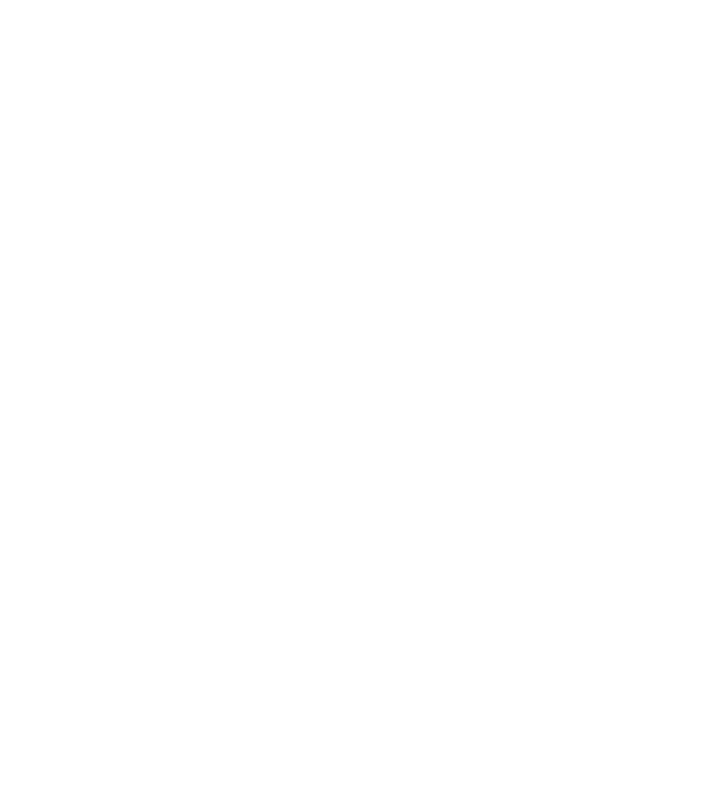
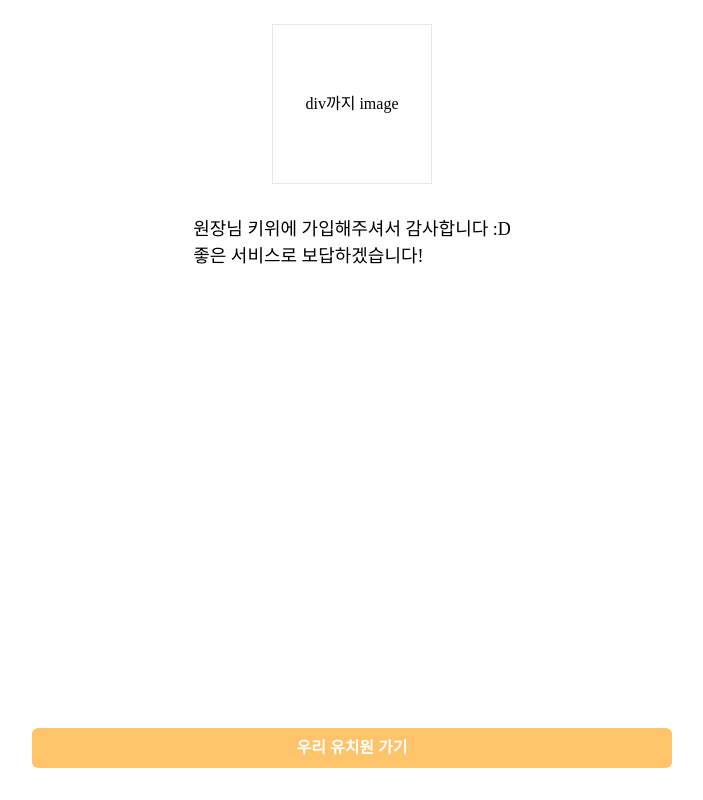
Before and after one commit to allkong/KidWe, a React (Vite) app in the folder front-end/: page /register/completed in a window 1280 px wide. Before the commit this address had no page. Shown: the whole page, without its empty margins (288-991 px from the left). Built offline with nearby package versions, Linux system fonts and the light colour scheme; a web font is replaced by a local one.

Commit message:
feat : register completed 화면 완성
- pages : sign-up/RegisterCompleted

우선은 원장님 버전으로 완성.
이후 선생님 + 학부모 화면을 추가할 예정.
(이는 client가 가지고 있는 role가지고 다른 화면을 렌더링 하기)

```diff
--- a/front-end/src/App.tsx
+++ b/front-end/src/App.tsx
@@ -7,7 +7,7 @@
 import SignUpMain from '@/pages/sign-up/SignUpMain';
 import Register from '@/pages/sign-up/Register';
 import RegisterKindergarden from '@/pages/sign-up/RegisterKindergarden';
-
+import RegisterCompleted from '@/pages/sign-up/RegisterCompleted';
 const App: React.FC = () => {
   return (
     <div>
@@ -27,6 +27,10 @@
             path="/kindergarten/*"
             element={<KindergartenManagement />}
           ></Route>
+          <Route
+            path="/register/completed"
+            element={<RegisterCompleted />}
+          ></Route>
         </Routes>
       </BrowserRouter>
       {/* </HeaderProvider> */}
--- /dev/null
+++ b/front-end/src/pages/sign-up/RegisterCompleted.tsx
@@ -0,0 +1,35 @@
+import React from 'react';
+import Button from '@/components/atoms/Button/Button';
+import {useNavigate} from 'react-router-dom';
+
+const RegisterCompleted: React.FC = () => {
+  const navigate = useNavigate();
+
+  const handleGoHomeButtonClick = () => {
+    navigate('/');
+  };
+
+  return (
+    <div className="min-h-screen space-y-8 py-6 flex flex-col items-center  w-full h-full px-10">
+      <div className="flex items-center justify-center ">
+        <div className="w-40 h-40 flex items-center justify-center border rounded-xl">
+          <p>div까지 image</p>
+        </div>
+      </div>
+      <div className="text-lg">
+        <p>원장님 키위에 가입해주셔서 감사합니다 :D</p>
+        <p>좋은 서비스로 보답하겠습니다!</p>
+      </div>
+
+      <div className="absolute bottom-8 w-1/2">
+        <Button
+          label="우리 유치원 가기"
+          size="large"
+          onClick={handleGoHomeButtonClick}
+        />
+      </div>
+    </div>
+  );
+};
+
+export default RegisterCompleted;
```
